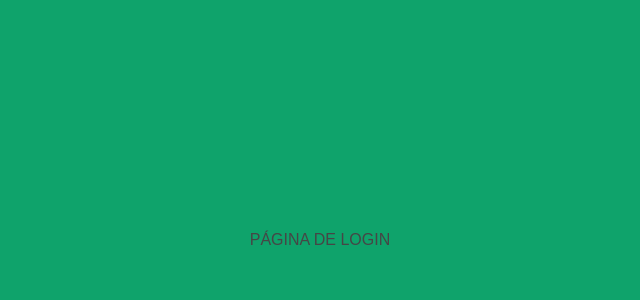
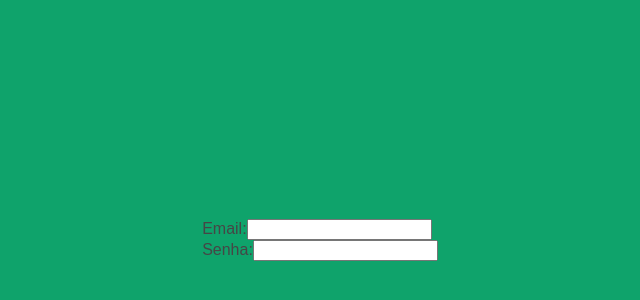
Before and after one commit to matteusfernandes/app-delivery, a React (Create React App) app in the folder front-end/: page /login in a window 1280 px wide. Shown: the part 160-460 px from the top of the page, without its empty margins (320-960 px from the left). Built offline with nearby package versions, Linux system fonts and the light colour scheme.

Commit message:
feat: create a input component and add email and password input to login page

```diff
--- /dev/null
+++ b/front-end/src/components/input/index.js
@@ -0,0 +1,32 @@
+import React from 'react';
+import PropTypes from 'prop-types';
+
+function Input({ type, label, value, name, onChange, testid }) {
+  return (
+    <div>
+      <label htmlFor={ name } className="label">
+        {label}
+        <input
+          type={ type }
+          value={ value }
+          name={ name }
+          data-testid={ testid }
+          onChange={ onChange }
+          required
+          id={ name }
+        />
+      </label>
+    </div>
+  );
+}
+
+export default Input;
+
+Input.propTypes = {
+  type: PropTypes.string.isRequired,
+  label: PropTypes.string.isRequired,
+  value: PropTypes.string.isRequired,
+  name: PropTypes.string.isRequired,
+  testid: PropTypes.string.isRequired,
+  onChange: PropTypes.func.isRequired,
+};
--- /dev/null
+++ b/front-end/src/components/input/style.css
@@ -0,0 +1 @@
+/* CSS da página de Login */
--- a/front-end/src/pages/login/index.js
+++ b/front-end/src/pages/login/index.js
@@ -1,8 +1,36 @@
-import React from 'react';
+import React, { useState } from 'react';
+import Input from '../../components/input';
 
 function Login() {
+  const [email, setEmail] = useState('');
+  const [password, setPassword] = useState('');
+
+  const handleChange = ({ target }) => {
+    const { name, value } = target;
+
+    if (name === 'email') return setEmail(value);
+    setPassword(value);
+  };
+
   return (
-    <div>PÁGINA DE LOGIN</div>
+    <div>
+      <Input
+        type="email"
+        label="Email:"
+        value={ email }
+        name="email-input"
+        onChange={ handleChange }
+        testid="common_login__input-email"
+      />
+      <Input
+        type="password"
+        label="Senha:"
+        value={ password }
+        name="password-input"
+        onChange={ handleChange }
+        testid="common_login__input-password"
+      />
+    </div>
   );
 }
 
```
